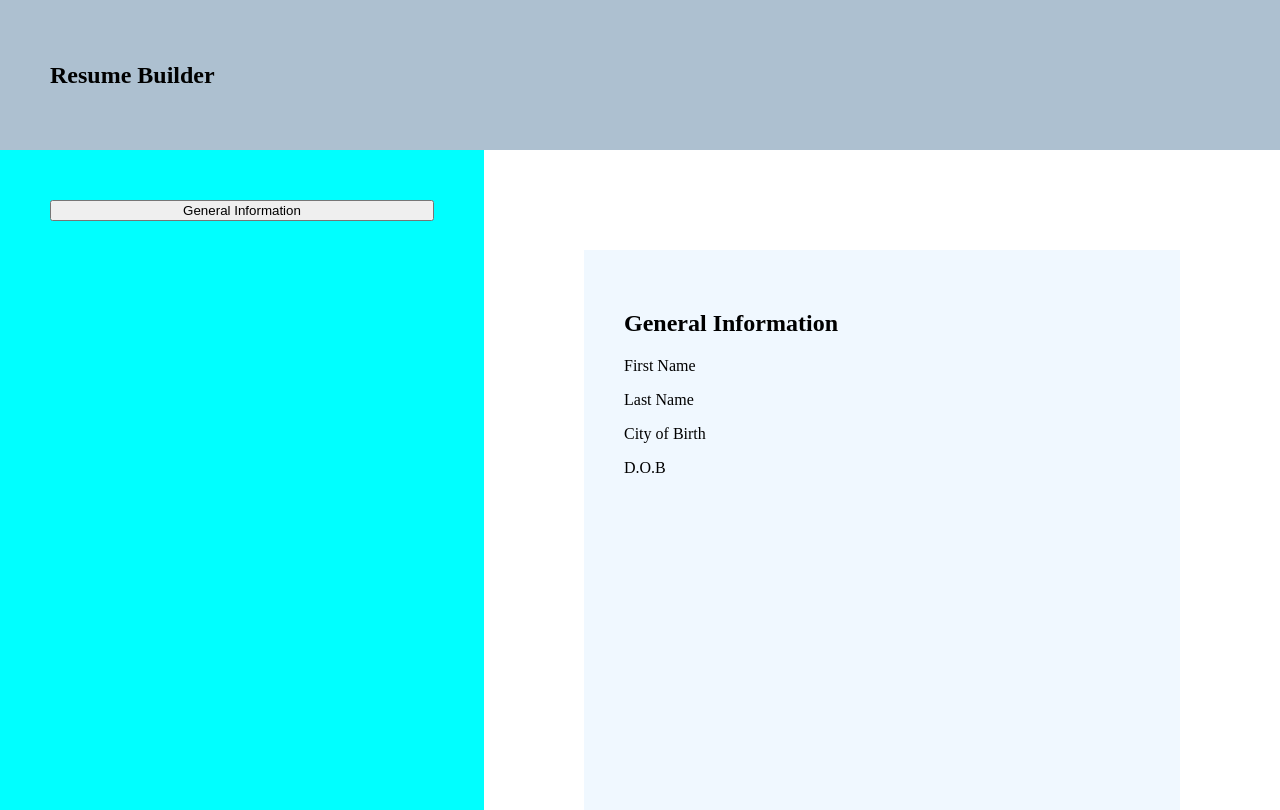
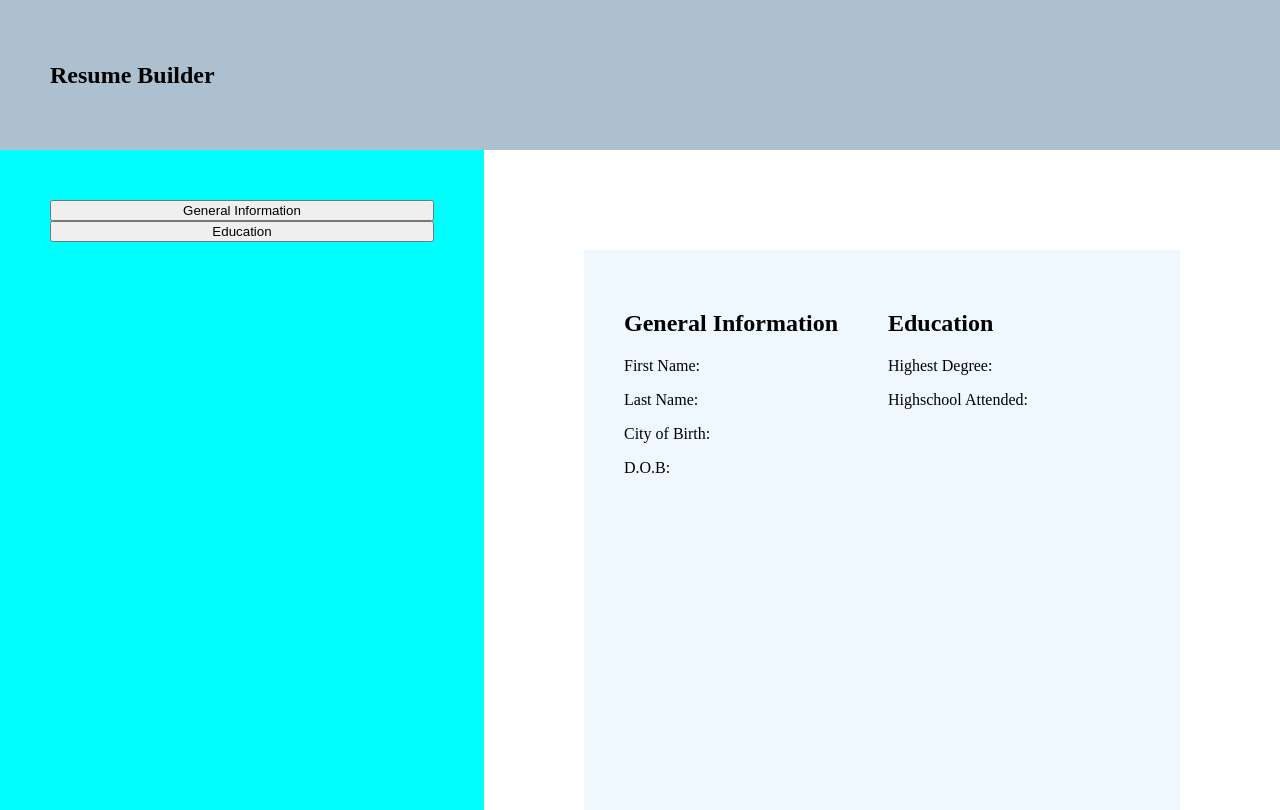
Before and after one commit to juniortorr/resume-builder, a React (Vite) app: page / in a window 1280 px wide. Built offline with nearby package versions, Linux system fonts and the light colour scheme.

Commit message:
- add in education history object, useState, and links to form - add in practical experience - refactor sidebar and form to be a little more simple

```diff
--- a/src/assets/components/App.jsx
+++ b/src/assets/components/App.jsx
@@ -4,9 +4,11 @@ import Sidebar from './Sidebar';
 import Resume from './Resume';
 import generalInfo from '../../data/general-info';
 import education from '../../data/education';
+import practicalExperience from '../../data/practical-experience';
 
 function App() {
   const [currentGeneral, setCurrentGeneral] = useState(generalInfo);
+  const [currentEducation, setCurrentEducation] = useState(education);
   return (
     <main className="main-container">
       <Sidebar
@@ -14,9 +16,11 @@ function App() {
         education={education}
         setCurrentGeneral={setCurrentGeneral}
         currentGeneral={currentGeneral}
+        setCurrentEducation={setCurrentEducation}
+        currentEducation={currentEducation}
       />
       <section className="current-resume-container">
-        <Resume currentGeneral={currentGeneral} />
+        <Resume currentGeneral={currentGeneral} currentEducation={currentEducation} />
       </section>
     </main>
   );
--- a/src/assets/components/Form.jsx
+++ b/src/assets/components/Form.jsx
@@ -1,16 +1,16 @@
 import { useState } from 'react';
 
-function Form({ info, name, setCurrentGeneral, currentGeneral }) {
+function Form({ name, setCurrent, current }) {
   const [isActive, setIsActive] = useState(false);
-  const keys = Object.keys(info);
+  const keys = Object.keys(current);
   const objectToMap = (obj) => new Map(Object.entries(obj));
   const mapToObject = (map) => Object.fromEntries(map.entries());
 
   function handleChange(e) {
-    const map = objectToMap(currentGeneral);
+    const map = objectToMap(current);
     map.set(e.target.id, e.target.value);
 
-    setCurrentGeneral({
+    setCurrent({
       ...mapToObject(map),
     });
   }
--- a/src/assets/components/Resume.jsx
+++ b/src/assets/components/Resume.jsx
@@ -1,6 +1,6 @@
 import './Resume.css';
 
-function Resume({ currentGeneral }) {
+function Resume({ currentGeneral, currentEducation }) {
   return (
     <div className="resume">
       <div className="updated-general">
@@ -10,13 +10,11 @@ function Resume({ currentGeneral }) {
         <p>{currentGeneral.placeOfBirth}</p>
         <p>{currentGeneral.dateOfBirth}</p>
       </div>
-      {/* <div className="updated-general">
-        <h2 className="general-heading">General Information</h2>
-        <p>{currentGeneral.firstName}</p>
-        <p>{currentGeneral.lastName}</p>
-        <p>{currentGeneral.placeOfBirth}</p>
-        <p>{currentGeneral.dateOfBirth}</p>
-      </div> */}
+      <div className="updated-education">
+        <h2 className="education-heading">Education</h2>
+        <p>{currentEducation.highestDegree}</p>
+        <p>{currentEducation.highschool}</p>
+      </div>
     </div>
   );
 }
--- a/src/assets/components/Sidebar.jsx
+++ b/src/assets/components/Sidebar.jsx
@@ -1,14 +1,9 @@
 import Form from './Form';
-function Sidebar({ generalInfo, setCurrentGeneral, currentGeneral }) {
+function Sidebar({ setCurrentGeneral, currentGeneral, setCurrentEducation, currentEducation }) {
   return (
     <section className="sidebar">
-      <Form
-        info={generalInfo}
-        setCurrentGeneral={setCurrentGeneral}
-        name="General Information"
-        currentGeneral={currentGeneral}
-      />
-      {/* <Form info={education} name="Education" /> */}
+      <Form setCurrent={setCurrentGeneral} name="General Information" current={currentGeneral} />
+      <Form setCurrent={setCurrentEducation} current={currentEducation} name="Education" />
     </section>
   );
 }
--- a/src/data/education.js
+++ b/src/data/education.js
@@ -1,6 +1,6 @@
 const education = {
-  highestDegree: 'GED',
-  highschool: 'Highschool Attended',
+  highestDegree: 'Highest Degree:',
+  highschool: 'Highschool Attended:',
 };
 
 export default education;
--- a/src/data/general-info.js
+++ b/src/data/general-info.js
@@ -1,8 +1,8 @@
 const generalInfo = {
-  firstName: 'First Name',
-  lastName: 'Last Name',
-  placeOfBirth: 'City of Birth',
-  dateOfBirth: 'D.O.B',
+  firstName: 'First Name:',
+  lastName: 'Last Name:',
+  placeOfBirth: 'City of Birth:',
+  dateOfBirth: 'D.O.B:',
 };
 
 export default generalInfo;
--- /dev/null
+++ b/src/data/practical-experience.js
@@ -0,0 +1,5 @@
+const practicalExperience = {
+  relevantInfo: 'Relevant Information',
+};
+
+export default practicalExperience;
```
